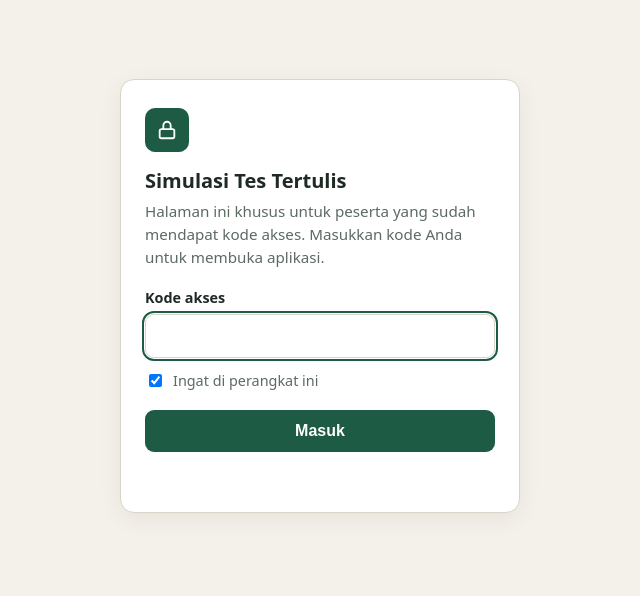
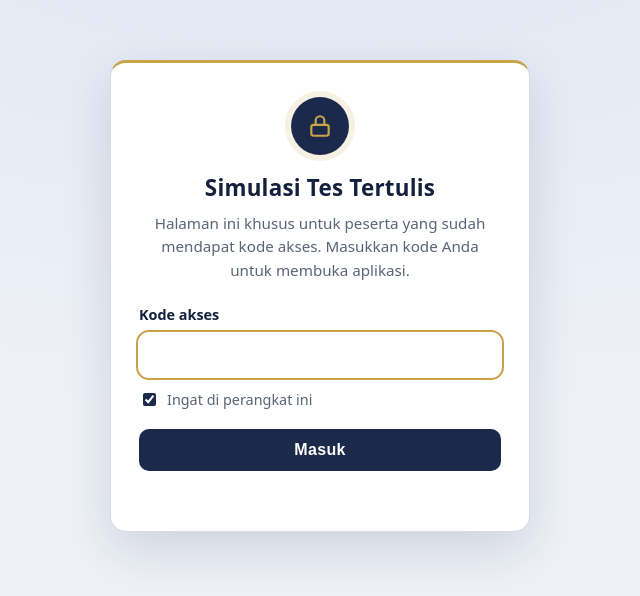
Before and after one commit to simulasitesttertulis/simulasitesttertulis.github.io, a plain HTML site: page index.html in a window 1280 px wide. Shown: the part 104-700 px from the top of the page, without its empty margins (320-960 px from the left). Drawn offline with Linux system fonts and the light colour scheme.

Commit message:
Tampilan halaman masuk biru tua dan emas

```diff
--- a/index.html
+++ b/index.html
@@ -6,31 +6,34 @@
 <meta name="robots" content="noindex, nofollow">
 <title>Simulasi Tes Tertulis</title>
 <style>
-  :root { --bg:#f4f1ea; --card:#ffffff; --ink:#1f2a24; --muted:#5c6a62; --line:#d9d4c7; --accent:#1e5b44; --accent-ink:#ffffff; --err:#a3312a; }
+  :root { --bg:#eef1f7; --bg2:#dfe5f1; --card:#ffffff; --ink:#14213d; --muted:#5a6478; --line:#d5dbe7; --accent:#1b2a4a; --accent-ink:#ffffff; --gold:#c9a24a; --lock:#c9a24a; --err:#a3312a; }
   @media (prefers-color-scheme: dark) {
-    :root { --bg:#141a17; --card:#1d2420; --ink:#e7ece9; --muted:#9fb0a7; --line:#2f3a34; --accent:#4fae86; --accent-ink:#0d1411; --err:#ff8a80; }
+    :root { --bg:#0d1526; --bg2:#121d33; --card:#16223b; --ink:#eef2fa; --muted:#a3aec4; --line:#2a3854; --accent:#c9a24a; --accent-ink:#14213d; --gold:#d9b864; --lock:#14213d; --err:#ff8a80; }
   }
-  * { box-sizing: border-box; }
-  html, body { margin:0; height:100%; }
-  body { background:var(--bg); color:var(--ink); font:16px/1.5 system-ui, -apple-system, "Segoe UI", Roboto, sans-serif; display:flex; align-items:center; justify-content:center; padding:16px; }
-  .card { width:100%; max-width:400px; background:var(--card); border:1px solid var(--line); border-radius:14px; padding:28px 24px; box-shadow:0 6px 24px rgba(0,0,0,.06); }
-  .badge { width:44px; height:44px; border-radius:10px; background:var(--accent); color:var(--accent-ink); display:grid; place-items:center; margin-bottom:14px; }
-  h1 { font-size:1.25rem; margin:0 0 4px; }
-  p { margin:0 0 18px; color:var(--muted); font-size:.95rem; }
+  * { box-sizing:border-box; }
+  html, body { margin:0; min-height:100vh; }
+  body { background:radial-gradient(1200px 600px at 50% -10%, var(--bg2), var(--bg)); color:var(--ink); font:16px/1.55 system-ui, -apple-system, "Segoe UI", Roboto, sans-serif; display:flex; align-items:center; justify-content:center; padding:24px 16px; }
+  .card { width:100%; max-width:420px; margin:auto; background:var(--card); border:1px solid var(--line); border-top:3px solid var(--gold); border-radius:16px; padding:34px 28px 28px; box-shadow:0 18px 50px rgba(20,33,61,.14); text-align:center; }
+  .badge { width:58px; height:58px; border-radius:50%; background:var(--accent); color:var(--lock); display:grid; place-items:center; margin:0 auto 16px; box-shadow:0 0 0 6px rgba(201,162,74,.15); }
+  h1 { font-size:1.4rem; margin:0 0 6px; letter-spacing:.01em; }
+  p { margin:0 0 22px; color:var(--muted); font-size:.95rem; }
+  form, #g { text-align:left; }
   label { display:block; font-weight:600; font-size:.9rem; margin-bottom:6px; }
-  input[type=password], input[type=text] { width:100%; padding:12px 14px; font-size:1rem; border:1px solid var(--line); border-radius:9px; background:transparent; color:var(--ink); letter-spacing:.04em; }
-  input:focus { outline:2px solid var(--accent); outline-offset:1px; }
+  input[type=password], input[type=text] { width:100%; padding:12px 14px; font-size:1rem; border:1px solid var(--line); border-radius:10px; background:transparent; color:var(--ink); letter-spacing:.06em; text-align:center; }
+  input:focus { outline:2px solid var(--gold); outline-offset:1px; border-color:transparent; }
+  input[type=checkbox] { accent-color:var(--accent); }
   .row { display:flex; align-items:center; gap:8px; margin:12px 0 18px; font-size:.9rem; color:var(--muted); }
-  button { width:100%; padding:12px; font-size:1rem; font-weight:600; border:0; border-radius:9px; background:var(--accent); color:var(--accent-ink); cursor:pointer; }
+  button { width:100%; padding:12px; font-size:1rem; font-weight:600; letter-spacing:.02em; border:0; border-radius:10px; background:var(--accent); color:var(--accent-ink); cursor:pointer; }
+  button:hover { filter:brightness(1.08); }
   button:disabled { opacity:.6; cursor:wait; }
-  .msg { min-height:1.4em; margin-top:12px; font-size:.9rem; color:var(--err); }
+  .msg { min-height:1.4em; margin-top:12px; font-size:.9rem; color:var(--err); text-align:center; }
   .msg.info { color:var(--muted); }
 </style>
 </head>
 <body>
 <main class="card">
   <div class="badge" aria-hidden="true">
-    <svg width="22" height="22" viewBox="0 0 24 24" fill="none" stroke="currentColor" stroke-width="2" stroke-linecap="round" stroke-linejoin="round"><rect x="4" y="11" width="16" height="10" rx="2"/><path d="M8 11V7a4 4 0 0 1 8 0v4"/></svg>
+    <svg width="26" height="26" viewBox="0 0 24 24" fill="none" stroke="currentColor" stroke-width="2" stroke-linecap="round" stroke-linejoin="round"><rect x="4" y="11" width="16" height="10" rx="2"/><path d="M8 11V7a4 4 0 0 1 8 0v4"/></svg>
   </div>
   <h1>Simulasi Tes Tertulis</h1>
   <p>Halaman ini khusus untuk peserta yang sudah mendapat kode akses. Masukkan kode Anda untuk membuka aplikasi.</p>
```
